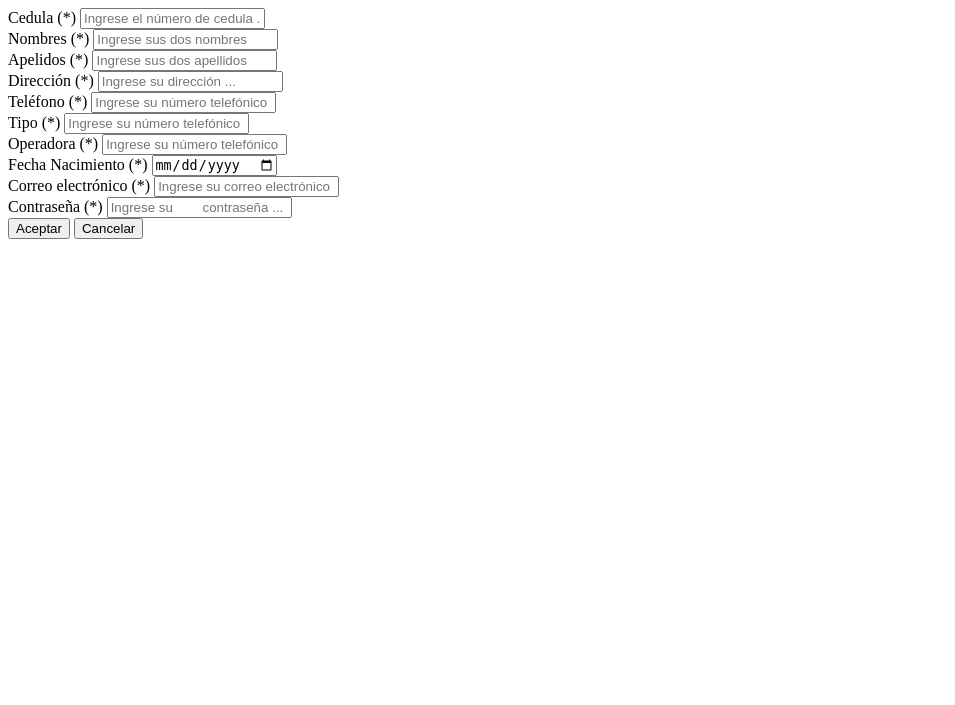
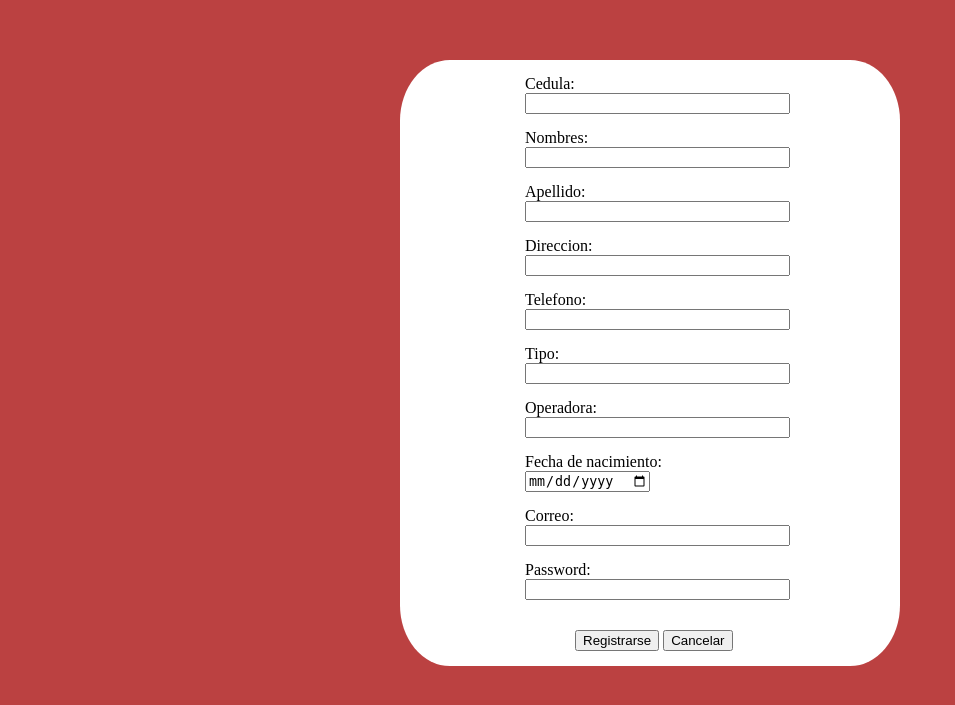
Before and after one commit to FlorencioP/Practica04-Mi-Agenda-Telef-nica, a PHP site: page /public/vista/paginashtml/crear_usuario.html in a window 1280 px wide. Shown: the top 705 px of the page, without its empty margins (0-955 px from the left). Run offline with PHP 8.4, Linux system fonts and the light colour scheme.

Commit message:
validacion de campos para el registro

```diff
--- /dev/null
+++ b/public/controladores/validaciones.js
@@ -0,0 +1,369 @@
+var bandera;
+var c=0;
+var n=0;
+var a=0;
+var d=0;
+var t=0;
+var f=0;
+var co=0;
+var p=0;
+function validarForm(){
+    if(c != 0 && n!=0 && a!=0 && d!=0 && t!=0 && f!=0 && co!=0 && p!=0){
+        return bandera=true;
+    }
+    else{
+        return bandera=false;
+    }
+}
+
+function validarDireccion(){
+    var dir=document.getElementById("Direccion").value;
+    console.log("sadasd");
+    if(dir==""){
+        document.getElementById("msjDireccion").innerHTML="Tiene que ingresar una direccion";
+        document.getElementById("msjDireccion").style.color="red";
+        document.getElementById("Direccion").style.borderColor="red";
+        d=0;
+    }
+    else{
+        document.getElementById("msjDireccion").innerHTML="";
+        document.getElementById("Direccion").style.borderColor="black";
+        d=1;
+    }
+}
+
+function validarTipo(){
+    var dir=document.getElementById("tipo").value;
+    console.log("sadasd");
+    if(dir==""){
+        document.getElementById("msjTipo").innerHTML="Tiene que ingresar un tipo de numero de telefono";
+        document.getElementById("msjTipo").style.color="red";
+        document.getElementById("tipo").style.borderColor="red";
+        d=0;
+    }
+    else{
+        document.getElementById("msjTipo").innerHTML="";
+        document.getElementById("tipo").style.borderColor="black";
+        d=1;
+    }
+}
+
+function validarOperadora(){
+    var dir=document.getElementById("operadora").value;
+    console.log("sadasd");
+    if(dir==""){
+        document.getElementById("msjOperadora").innerHTML="Tiene que ingresar una operadora";
+        document.getElementById("msjOperadora").style.color="red";
+        document.getElementById("operadora").style.borderColor="red";
+        d=0;
+    }
+    else{
+        document.getElementById("msjOperadora").innerHTML="";
+        document.getElementById("operadora").style.borderColor="black";
+        d=1;
+    }
+}
+
+function validarTamano(){
+    var ced=document.getElementById("Cedula").value;
+    var cedlong=ced.length;
+    validarNumero(document.getElementById("Cedula"));
+    if(cedlong > 10){
+        document.getElementById("Cedula").value=ced.slice(0,10);
+    }
+    if (ced==""){
+        document.getElementById("msjCedula").innerHTML='La longitud de la cedula no es correcta';
+        document.getElementById("msjCedula").style.color="red";
+        document.getElementById("Cedula").style.borderColor="red";
+        c=0;
+    }
+    if(cedlong===10){
+        document.getElementById("msjCedula").innerHTML='';
+        document.getElementById("Cedula").style.borderColor="black";
+        validarCedula();
+    }
+}
+
+function validarCedula(){
+    var ced=document.getElementById("Cedula").value;
+    var cedlong=ced.length;
+    var ultimo=ced.charAt(9);
+    var mul=0;
+    var cont=0;
+    if (cedlong<10){
+        document.getElementById("msjCedula").innerHTML='La longitud de la cedula no es correcta';
+        document.getElementById("msjCedula").style.color="red";
+        document.getElementById("Cedula").style.borderColor="red";
+        c=0;
+    }
+    else{
+        numced=0;
+        for(i=0; i<cedlong-1; i++){
+            numced=ced.charAt(i);
+            if(i%2==0){
+                mul = numced*2;
+                if(mul >= 10){
+                    mul=mul-9;
+                }
+            }
+            else{
+                mul=numced*1;
+            }
+            cont=cont+mul;
+        }
+
+        var cont2=cont/10;
+        var decSup=Math.ceil(cont2)
+
+        decSup=decSup*10;
+
+        var resultado = decSup-cont;
+
+        if(resultado != ultimo){
+            document.getElementById("Cedula").style.borderColor="red";
+            document.getElementById("msjCedula").innerHTML="La cedula es incorrecta";
+            document.getElementById("msjCedula").style.color="red";
+            c=0;
+        }
+        else{
+            document.getElementById("msjCedula").innerHTML="";
+            document.getElementById("Cedula").style.borderColor="black";
+            c=1;
+        }
+    }
+}
+
+function valLeNom(){
+    validarLetras(document.getElementById("Nombre"));
+}
+
+function validarNombres(){
+    var nombres=document.getElementById("Nombre").value;
+    //validarNumero(document.getElementById("Nombre"));
+    var spNom=nombres.split(" ");
+    var nom1=spNom[0];
+    var nom2=spNom[1];
+    if(nom1 != "" && nom2 != "" && spNom.length==2){
+        document.getElementById("msjNombres").innerHTML="";
+        document.getElementById("Nombre").style.borderColor="black";
+        n=1;
+    }
+    else{
+        document.getElementById("msjNombres").innerHTML="Se deben ingresar dos nombres";
+        document.getElementById("msjNombres").style.color="red";
+        document.getElementById("Nombre").style.borderColor="red";
+        n=0;
+    }
+}
+
+function valApeLe(){
+    validarLetras(document.getElementById("Apellido"));
+}
+
+function validarApellidos(){
+    var nombres=document.getElementById("Apellido").value;
+    //validarLetras(document.getElementById("Apellido"));
+    var spNom=nombres.split(" ");
+    var ape1=spNom[0];
+    var ape2=spNom[1];
+    if(ape1 != "" && ape2 != "" && spNom.length==2){
+        document.getElementById("msjApellido").innerHTML="";
+        document.getElementById("Apellido").style.borderColor="black";
+        a=1;
+    }
+    else{
+        document.getElementById("msjApellido").innerHTML="Se deben ingresar dos apellidos";
+        document.getElementById("msjApellido").style.color="red";
+        document.getElementById("Apellido").style.borderColor="red";
+        a=0;
+    }
+}
+
+function validarTlf(){
+    var telf=document.getElementById("Telefono").value;
+    var telfLong=telf.length;
+    validarNumero(document.getElementById("Telefono"));
+    if(telfLong > 10){
+        document.getElementById("Telefono").value=telf.slice(0,10);
+    }
+    validarLongTel()
+}
+
+function validarLongTel(){
+    var telf=document.getElementById("Telefono").value;
+    var telfLong=telf.length;
+    if(telfLong < 10){
+        document.getElementById("Telefono").style.borderColor="red";
+        document.getElementById("msjTelefono").innerHTML="el numero debe contener 10 digitos"
+        document.getElementById("msjTelefono").style.color="red";
+        t=0;
+    }
+    else{
+        document.getElementById("Telefono").style.borderColor="black";
+        document.getElementById("msjTelefono").innerHTML=""
+        t=1;
+    }
+}
+
+function validarFecha(){
+    var fecha=document.getElementById("Fecha").value;
+    var sepFecha=fecha.split("/");
+    var dia=sepFecha[0];
+    var mes=sepFecha[1];
+    var year=sepFecha[2];
+    console.log("fecha"+fecha.charAt(4));
+    if(fecha.length > 1){
+        if(fecha.slice(0,2) > 31 || fecha.slice(0,2) < 0 || fecha.slice(0,2)==="00" || fecha.charAt(1)==="/" ){
+            document.getElementById("Fecha").value="";
+            document.getElementById("Fecha").borderColor="red";
+            document.getElementById("msjFecha").innerHTML="recuerde que el dia tiene que ser con dos digitos y tiene que ser entre 01 - 31";
+            document.getElementById("msjFecha").style.color="red";
+            f=0;
+        }
+        else if(mes > 12 || mes < 0 || mes === "00" || fecha.charAt(4)==="/"){
+            document.getElementById("Fecha").value=dia+"/";
+            document.getElementById("Fecha").style.borderColor="red";
+            document.getElementById("msjFecha").innerHTML="recuerde que el mes tiene que ser con dos digitos y tiene que ser entre 01 - 12";
+            document.getElementById("msjFecha").style.color="red";
+            f=0;
+        }
+        /*else{
+            document.getElementById("Fecha").borderColor="black";
+            document.getElementById("msjFecha").innerHTML="";
+        }*/
+        if(fecha.length > 6){
+            if(year > 2020 || (fecha.slice(6,10) < 1920 && fecha.slice(6,10).length==4)){
+                document.getElementById("Fecha").value=dia+"/"+mes+"/";
+                document.getElementById("Fecha").style.borderColor="red";
+                document.getElementById("msjFecha").innerHTML="recuerde que el año tiene que ser con cuatro digitos y tiene que ser entre 1920 - 2020";
+                document.getElementById("msjFecha").style.color="red";
+                f=0;
+            }
+            else if(fecha.slice(6,fecha.length).length<4){
+                document.getElementById("Fecha").style.borderColor="red";
+                document.getElementById("msjFecha").innerHTML="recuerde que el año tiene que ser con cuatro digitos y tiene que ser entre 1920 - 2020";
+                document.getElementById("msjFecha").style.color="red";
+                f=0;
+            }
+            else{
+                document.getElementById("Fecha").style.borderColor="black";
+                document.getElementById("msjFecha").innerHTML="";
+                f=1;
+            }
+        }
+    }
+    else{
+        document.getElementById("Fecha").style.borderColor="red";
+        document.getElementById("msjFecha").innerHTML="este campo es obligatorio";
+        document.getElementById("msjFecha").style.color="red";
+        f=0;
+    }
+}
+
+function validarCorreo(){
+    var correo=document.getElementById("Correo").value;
+    var corrLong=correo.length;
+    if(correo == ""){
+        document.getElementById("Correo").style.borderColor="red";
+        document.getElementById("msjCorreo").innerHTML="este campo es obligatorio";
+        document.getElementById("msjCorreo").style.color="red";
+        co=0;
+    }
+    else if(corrLong>3){
+        var sepcorr=correo.split("@");
+        var antes=sepcorr[0];
+        var despues=sepcorr[1];
+        if(antes != "" && antes.length>=3 && despues != ""){
+                document.getElementById("Correo").style.borderColor="black";
+                document.getElementById("msjCorreo").innerHTML="";
+               if(despues != "ups.edu.ec" && despues != "est.ups.edu.ec"){
+                    document.getElementById("Correo").style.borderColor="red";
+                    document.getElementById("msjCorreo").innerHTML="error en la extencion,las extenciones admitidas son ups.edu.ec y est.ups.edu.ec";
+                    document.getElementById("msjCorreo").style.color="red";
+                    co=0;
+                }
+                else{
+                    document.getElementById("Correo").style.borderColor="black";
+                    document.getElementById("msjCorreo").innerHTML="";
+                    co=1;
+                }
+        }
+        else{
+            document.getElementById("Correo").style.borderColor="red";
+            document.getElementById("msjCorreo").innerHTML="error el correo tiene que tener minimo tres valores alfanumericos";
+            document.getElementById("msjCorreo").style.color="red";
+            co=0;
+        }
+    }
+}
+
+function validarPassword(){
+    var password=document.getElementById("password");
+    var passLong=password.value.length;
+    var mayus=0;
+    var minus=0;
+    var carEsp=0;
+    var miAscii = 0;
+    console.log(passLong);
+    if(passLong>=8){
+        document.getElementById("password").style.borderColor="black";
+        document.getElementById("msjPassword").innerHTML="";
+        for(i=0;i<passLong;i++){
+            miAscii= password.value.charCodeAt(i);
+            if(miAscii >= 65 && miAscii<= 90){
+                mayus=1;
+            }
+            if(miAscii>=97 && miAscii<=122){
+                minus=1;
+            }
+            if(miAscii==36 || miAscii==95 || miAscii==64){
+                carEsp=1;
+            }
+        }
+        if(mayus==1 && minus==1 && carEsp==1){
+            document.getElementById("password").style.borderColor="black";
+            document.getElementById("msjPassword").innerHTML="";
+            p=1;
+        }
+        else{
+            document.getElementById("password").style.borderColor="red";
+            document.getElementById("msjPassword").innerHTML="la contraseña debe tener almenos: una letra mayúscula, una letra minúscula y un carácter especial (@, _, $)";
+            document.getElementById("msjPassword").style.color="red";
+            p=0;
+        }
+    }
+    else{
+        document.getElementById("password").style.borderColor="red";
+        document.getElementById("msjPassword").innerHTML="La longitud tiene que ser minimo de 8 caracteres";
+        document.getElementById("msjPassword").style.color="red";
+        p=0;
+    }
+}
+
+function validarNumero(elemento){
+    if(elemento.value.length > 0){
+        var miAscii = elemento.value.charCodeAt(elemento.value.length-1)
+    if(miAscii >= 48 && miAscii <= 57){
+        return true
+    }else {
+        elemento.value = elemento.value.substring(0, elemento.value.length-1)
+        return false
+    }
+    }else{
+        return true
+    }
+}
+
+function validarLetras(elemento){
+    if(elemento.value.length > 0){
+        var miAscii = elemento.value.charCodeAt(elemento.value.length-1)
+    if((miAscii >= 97 && miAscii <= 122) || (miAscii >= 65 && miAscii <= 90) || miAscii==32 ){
+        return true
+    }else {
+        elemento.value = elemento.value.substring(0, elemento.value.length-1)
+        return false
+    }
+    }else{
+        return true
+    }
+}
--- /dev/null
+++ b/public/vista/css/estilosUser.css
@@ -0,0 +1,9 @@
+body{
+    background-color: rgb(187, 65, 65);
+    /*background-color: black;*/
+    color: black;
+}
+
+#centro{
+    background-color: white;
+}
--- /dev/null
+++ b/public/vista/css/user.css
@@ -0,0 +1,42 @@
+body{
+    background-size: cover;
+    padding: 0px;
+    margin: 0px;
+}
+
+#centro{
+    float: left;
+    width: 500px;
+    height: max-content;
+    margin-top: 60px;
+    margin-left: 400px;
+    margin-bottom: 50px;
+    border-radius: 10%;
+}
+
+div#texto{
+    float: left;
+    margin-left: 25%;
+    width: 200px;
+    height: max-content;
+}
+
+#text{
+    clear: both;
+    float: left;
+    margin-right: 6%;
+}
+
+div.inputP{
+    float: left;
+    margin-top: 15px;
+}
+
+div#btnlog{
+    clear: both;
+    float: left;
+    width: 200px;
+    margin-top: 30px;
+    margin-left: 50px;
+    margin-bottom: 15px;
+}
--- a/public/vista/paginashtml/crear_usuario.html
+++ b/public/vista/paginashtml/crear_usuario.html
@@ -2,51 +2,95 @@
 <html>
 <head>
     <meta charset="UTF-8">
+    <link   rel="stylesheet" type="text/css" href="../css/user.css"/>
+    <link   rel="stylesheet" type="text/css" href="../css/estilosUser.css"/>
+    <script type="text/javascript" src="../../controladores/validaciones.js"></script>
 </head>
     <body>
+        <div id="centro">
         <form id="formulario01" method="POST" action="../../controladores/crear_usuario.php">
-        <label for="cedula">Cedula (*)</label>
-        <input type="text" id="cedula" name="cedula" value="" placeholder="Ingrese el número de cedula ..."
-        required/>
+        <div id="texto">
+                <div class="inputP">
+                    <label id="text">Cedula:</label>
                     <br>
-        <label for="nombres">Nombres (*)</label>
-        <input type="text" id="nombres" name="nombres" value="" placeholder="Ingrese sus dos nombres
-        ..." required/>
+                    <input type="text" id="Cedula" size="30" name="cedula" onkeyup="validarTamano()" onblur="validarCedula()">
                     <br>
-        <label for="apellidos">Apelidos (*)</label>
-        <input type="text" id="apellidos" name="apellidos" value="" placeholder="Ingrese sus dos apellidos
-        ..." required/>
+                    <span id="msjCedula" class="error"></span>
+                </div>
+
+                <div class="inputP">
+                    <label id="text">Nombres:</label>
+                    <input type="text" id="Nombre" size="30" name="nombres" onblur="validarNombres()" onkeyup="valLeNom()">
                     <br>
-        <label for="direccion">Dirección (*)</label>
-        <input type="text" id="direccion" name="direccion" value="" placeholder="Ingrese su dirección ..."
-        required/>
+                    <span id="msjNombres" class="error"></span>
+                </div>
+
+                <div class="inputP">
+                    <label id="text">Apellido:</label>
+                    <input type="text" id="Apellido" size="30" name="apellidos" onblur="validarApellidos()" onkeyup="valApeLe()">
                     <br>
-        <label for="telefono">Teléfono (*)</label>
-        <input type="text" id="telefono" name="telefono" value="" placeholder="Ingrese su número telefónico
-        ..." required/>
+                    <span id="msjApellido" class="error"></span>
+                </div>
+
+                <div class="inputP">
+                    <label id="text">Direccion:</label>
+                    <input type="text" id="Direccion" name="direccion" size="30" onblur="validarDireccion()">
                     <br>
-        <label for="tipo">Tipo (*)</label>
-        <input type="text" id="tipo" name="tipo" value="" placeholder="Ingrese su número telefónico
-        ..." required/>
+                    <span id="msjDireccion" class="error"></span>
+                </div>
+
+                <div class="inputP">
+                    <label id="text">Telefono:</label>
+                    <input type="text" id="Telefono" name="telefono" size="30" onkeyup="validarTlf()" onblur="validarLongTel()">
                     <br>
-        <label for="operadora">Operadora (*)</label>
-        <input type="text" id="operadora" name="operadora" value="" placeholder="Ingrese su número telefónico
-        ..." required/>
+                    <span id="msjTelefono" class="error"></span>
+                </div>
+
+                <div class="inputP">
+                    <label id="text">Tipo:</label>
+                    <input type="text" id="tipo" name="tipo" size="30" onkeyup="validarTipo()" onblur="validarLongTel()">
                     <br>
-        <label for="fecha">Fecha Nacimiento (*)</label>
-        <input type="date" id="fechaNacimiento" name="fechaNacimiento" value="" placeholder="Ingrese su
+                    <span id="msjTipo" class="error"></span>
+                </div>
+
+                <div class="inputP">
+                    <label id="text">Operadora:</label>
+                    <input type="text" id="operadora" name="operadora" size="30" onkeyup="validarOperadora()" onblur="validarLongTel()">
+                    <br>
+                    <span id="msjOperadora" class="error"></span>
+                </div>
+
+                <div class="inputP">
+                    <label id="text">Fecha de nacimiento:</label>
+                    <input type="date" id="Fecha" name="fechaNacimiento" value=""  onkeyup="validarFecha()" placeholder="Ingrese su
                     fecha de nacimiento ..." required/>
                     <br>
-        <label for="correo">Correo electrónico (*)</label>
-        <input type="email" id="correo" name="correo" value="" placeholder="Ingrese su correo electrónico
-        ..." required/>
+                    <span id="msjFecha" class="error"></span>
+                </div>
+
+                <div class="inputP">
+                    <label id="text">Correo:</label>
+                    <input type="text" id="Correo" size="30" name="correo" onblur="validarCorreo()">
                     <br>
-        <label for="correo">Contraseña (*)</label>
-        <input type="password" id="contrasena" name="contrasena" value="" placeholder="Ingrese su
-        contraseña ..." required/>
+                    <span id="msjCorreo" class="error"></span>
+                </div>
+
+                <div class="inputP">
+                    <label id="text">Password:</label>
+                    <input type="password" id="password" name="contrasena" size="30" onblur="validarPassword()">
                     <br>
-        <input type="submit" id="crear" name="crear" value="Aceptar"/>
+                    <span id="msjPassword" class="error"></span>
+                </div>
+                <div id="btnlog">
+                    <input class="btnLog" type="submit" value="Registrarse" name="crear" onclick="validarPassword();
+                    validarCorreo();validarFecha();validarTlf();validarDireccion();validarApellidos();
+                    validarNombres();validarTamano();validarTipo();validarOperadora()">
                     <input type="reset" id="cancelar" name="cancelar" value="Cancelar" />
+                </div>
+            </div>
+            <br>
+            <!--<input type="submit" id="crear" name="crear" value="Aceptar"/>-->
             </form>
+        </div>
     </body>
 </html>
```
Also changed, not shown: public/controladores/crear_usuario.php (indentation only). Lines whose indentation alone changed are shown as unchanged.
